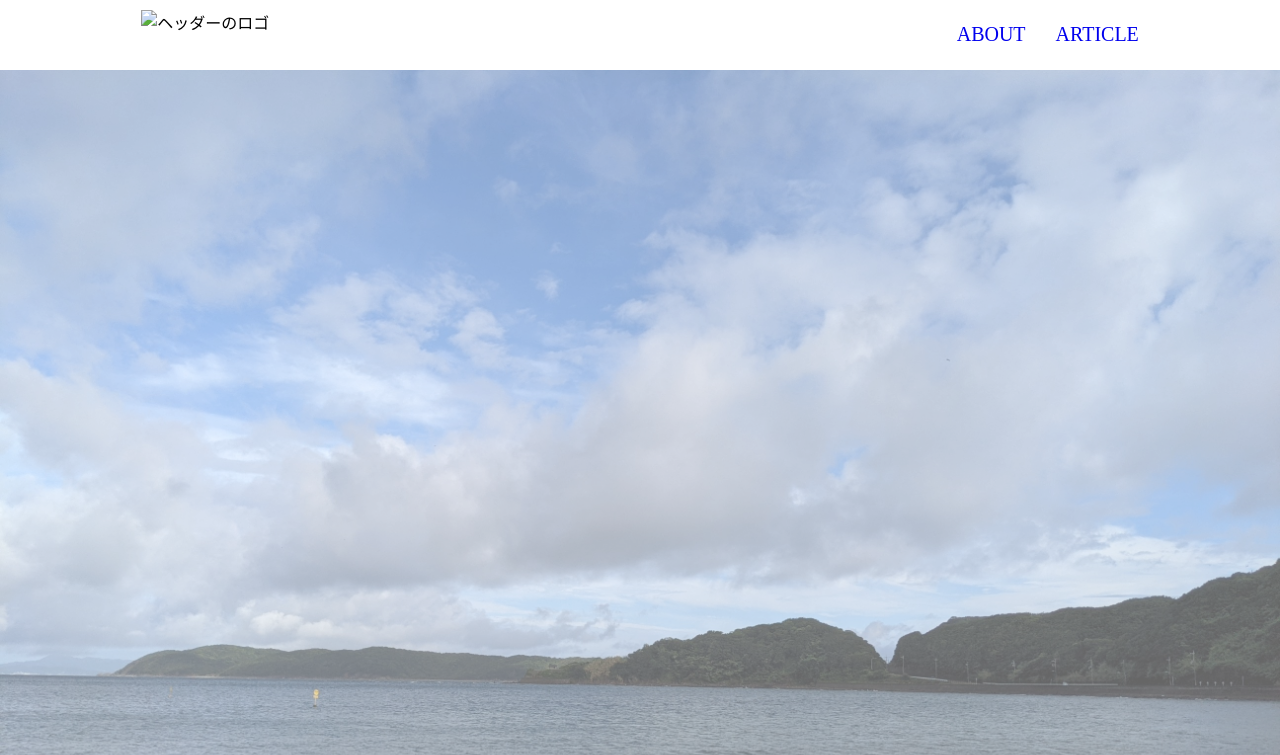
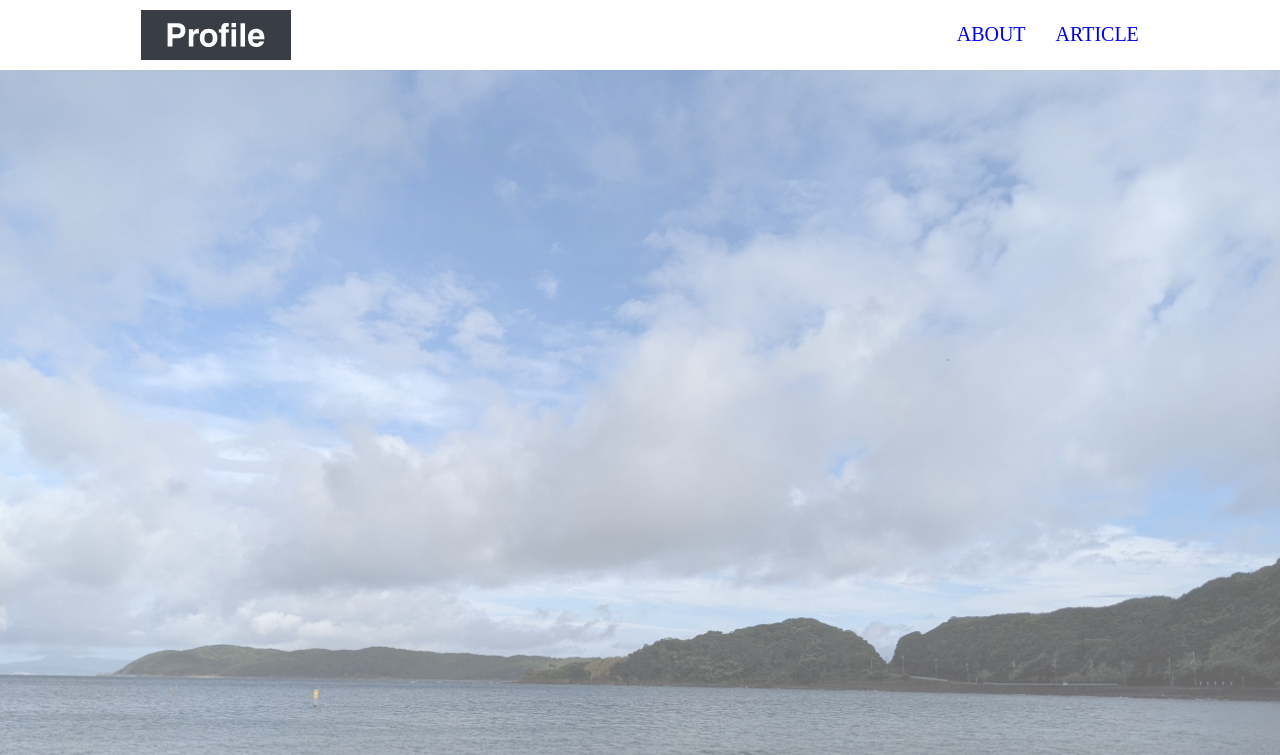
Before and after one commit to kihara876/main-portfolio, a plain HTML site: page index.html in a window 1280 px wide. Shown: the top 755 px of the page. Drawn offline with Linux system fonts and the light colour scheme; some packages are replaced by stand-ins of ours.

Commit message:
Update index.html

```diff
--- a/index.html
+++ b/index.html
@@ -11,7 +11,7 @@
 
   <body>
     <div class="header wrapper">
-      <img src="img/logo.svg" alt="ヘッダーのロゴ">
+      <img src="logo.svg" alt="ヘッダーのロゴ">
       <ul class="main-nav">
         <li><a href="#">About</a></li>
         <li><a href="#">Article</a></li>
```
